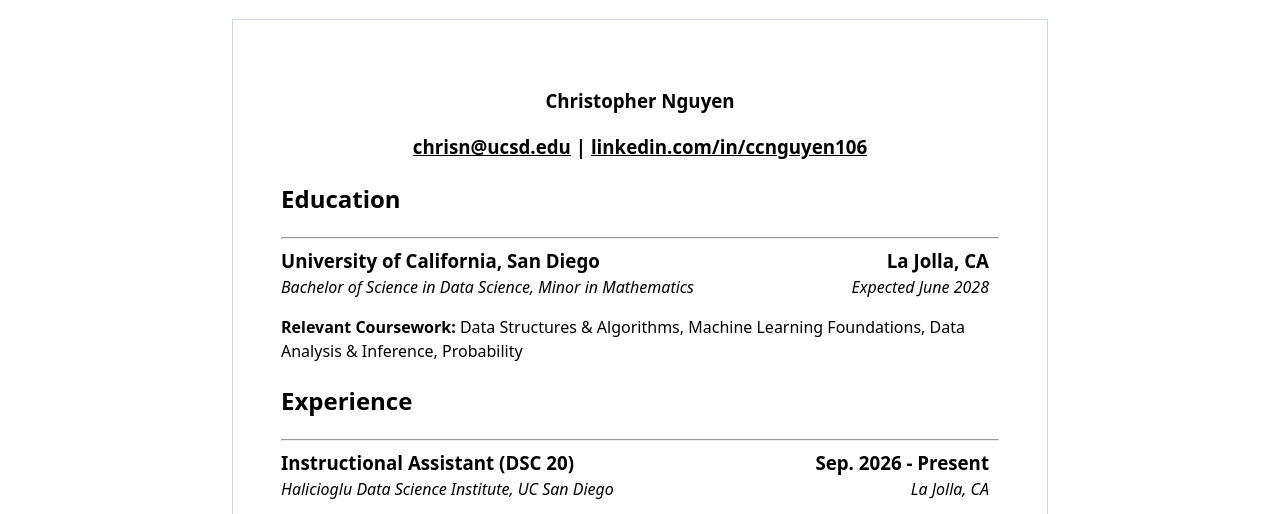
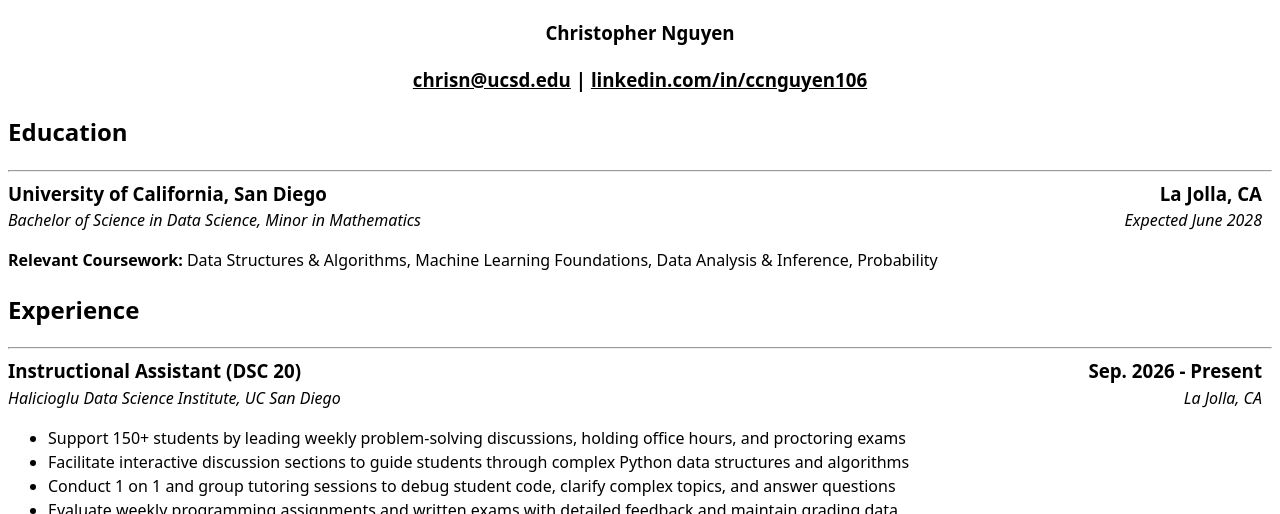
Before and after one commit to ccnguyen106/portfolio, a plain HTML site: page resume/index.html in a window 1280 px wide. Shown: the part 208-722 px from the top of the page. Drawn offline with Linux system fonts and the light colour scheme.

Commit message:
Changed resume format

```diff
--- a/resume/index.html
+++ b/resume/index.html
@@ -18,7 +18,7 @@
     </nav>
     <h1>Resume</h1>
 
-    <article class="paper">
+    <article>
         <section>
             <h1 style="text-align: center;">Christopher Nguyen</h1>
             <h3 style="text-align: center;">
--- a/style.css
+++ b/style.css
@@ -4,21 +4,3 @@ body {
 	 */
   font: 100%/1.5 system-ui;
 }
-.paper {
-  /* US Letter Dimensions */
-  width: 8.5in;
-  min-height: 11in;
-
-  /* Standard 0.5-inch page margin */
-  padding: 0.5in;
-
-  /* Ensures padding does not expand the box beyond 8.5in x 11in */
-  box-sizing: border-box;
-
-  /* Centers the sheet on the screen */
-  margin: 20px auto;
-
-  /* Paper styling */
-  background: white;
-  border: 1px solid #d1d5db;
-}
```
